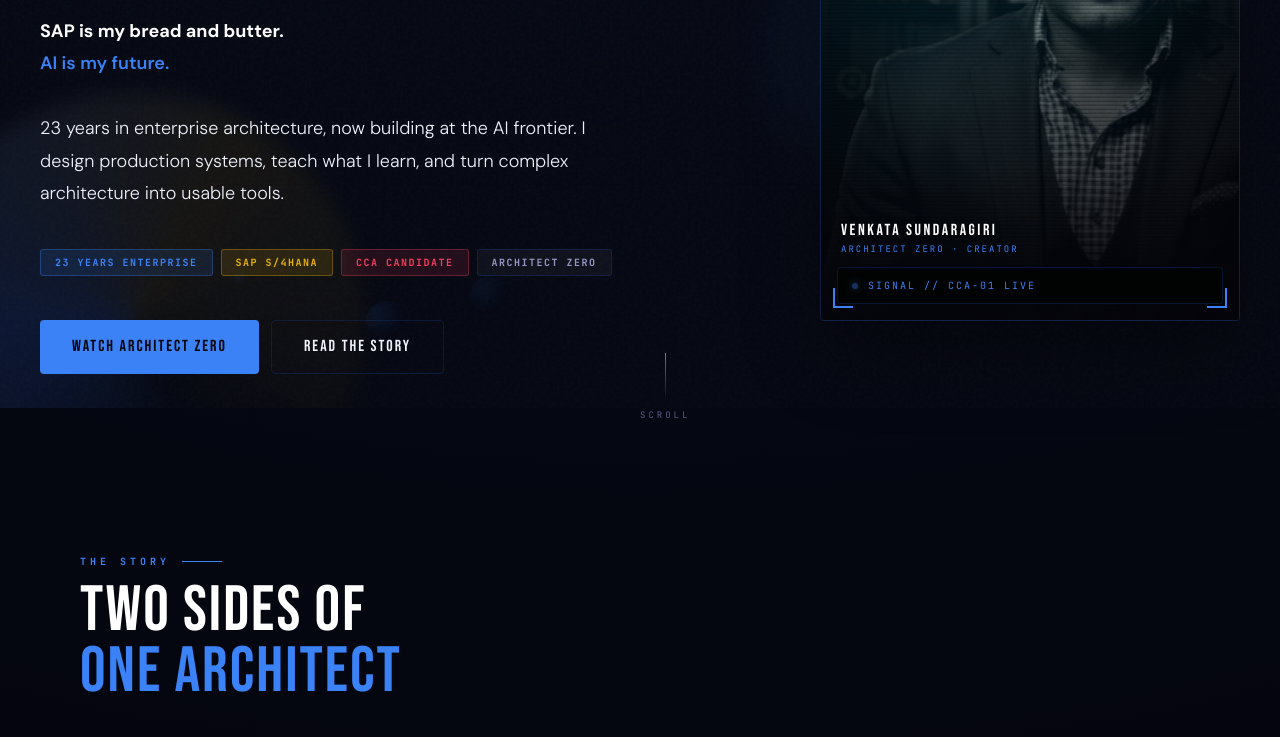
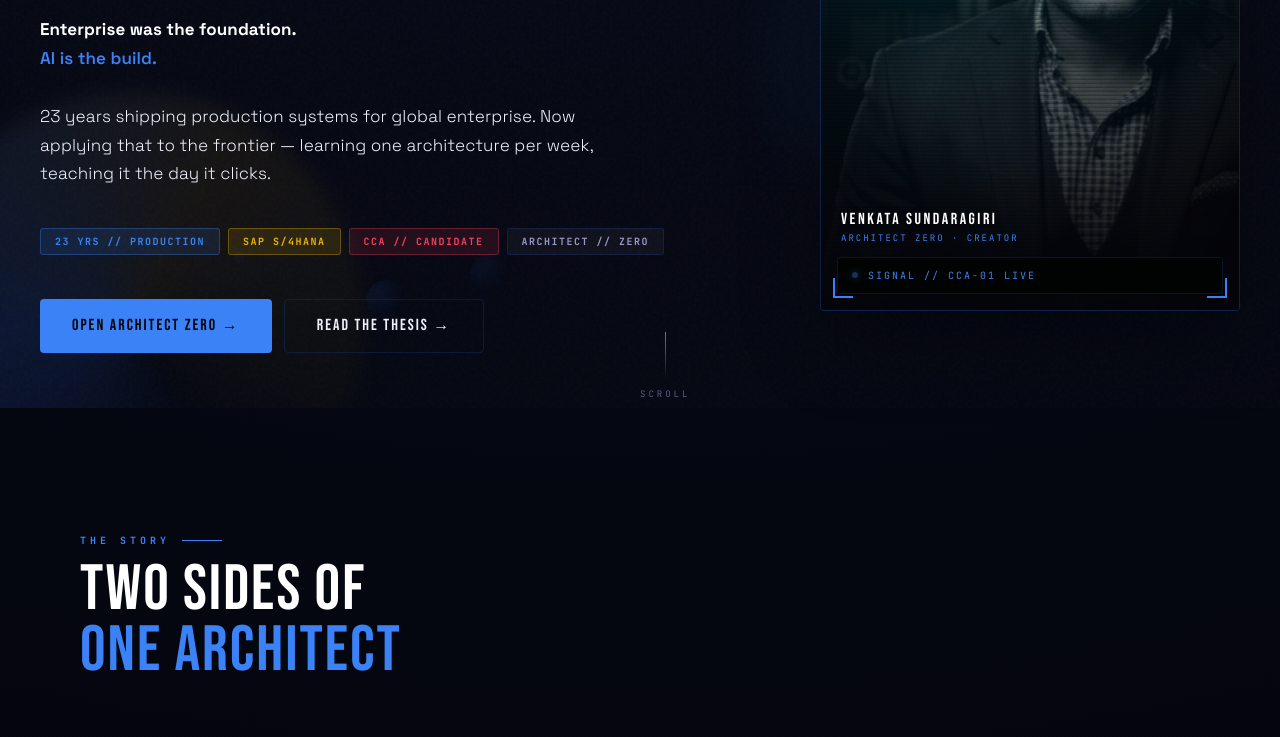
Before and after one commit to sundaragiriv/venkataSite, an Astro site: page / in a window 1280 px wide. Shown: the part 392-1129 px from the top of the page. Built offline with nearby package versions, Linux system fonts and the light colour scheme; Astro itself is replaced by a stand-in of ours.

Commit message:
feat(brand): hero copy refresh + Space Grotesk on body paragraph only
Hero copy sharpened (Option A — architect/foundation/build metaphor):
- Title: "Solution Architect - AI Educator" -> "Solution Architect //
  AI Educator" (terminal-style divider matches the rest of the page)
- Statement: rewrites "SAP is my bread and butter / AI is my future"
  -> "Enterprise was the foundation / AI is the build" and tightens
  the supporting paragraph
- Chips: "23 Years Enterprise / CCA Candidate / Architect Zero" ->
  "23 YRS // PRODUCTION / CCA // CANDIDATE / ARCHITECT // ZERO"
- CTAs: "Watch Architect Zero" -> "Open Architect Zero ->"
        "Read The Story"      -> "Read The Thesis ->"

Font:
- Add Space Grotesk import alongside existing DM Sans (kept site-wide
  for menus, buttons, and other body copy per user preference).
- Apply Space Grotesk ONLY to .hero-statement so the headline paragraph
  reads sharper / less rounded than the rest of the page.
- Tighten that paragraph: font-size 18px -> 17px, line-height 1.8 ->
  1.7, micro letter-spacing 0.005em for engineered feel.

Build: 136 pages, no regressions.

```diff
--- a/src/components/brand/Hero.astro
+++ b/src/components/brand/Hero.astro
@@ -31,22 +31,23 @@ import AmbientField from './AmbientField.astro';
           VENKATA<br />
           <span class="hero-name-electric">SUNDARAGIRI</span>
         </div>
-        <div class="hero-title">Solution Architect - AI Educator</div>
+        <div class="hero-title">Solution Architect // AI Educator</div>
         <div class="hero-statement">
-          <strong>SAP is my bread and butter.</strong><br />
-          <em>AI is my future.</em><br /><br />
-          23 years in enterprise architecture, now building at the AI frontier.
-          I design production systems, teach what I learn, and turn complex architecture into usable tools.
+          <strong>Enterprise was the foundation.</strong><br />
+          <em>AI is the build.</em><br /><br />
+          23 years shipping production systems for global enterprise.
+          Now applying that to the frontier &mdash; learning one architecture
+          per week, teaching it the day it clicks.
         </div>
         <div class="hero-chips">
-          <span class="chip chip-electric">23 Years Enterprise</span>
+          <span class="chip chip-electric">23 YRS // PRODUCTION</span>
           <span class="chip chip-gold">SAP S/4HANA</span>
-          <span class="chip chip-signal">CCA Candidate</span>
-          <span class="chip chip-muted">Architect Zero</span>
+          <span class="chip chip-signal">CCA // CANDIDATE</span>
+          <span class="chip chip-muted">ARCHITECT // ZERO</span>
         </div>
         <div class="hero-actions">
-          <a href="/architect-zero/" class="btn-primary">Watch Architect Zero</a>
-          <a href="#story" class="btn-secondary">Read The Story</a>
+          <a href="/architect-zero/" class="btn-primary">Open Architect Zero &rarr;</a>
+          <a href="#story" class="btn-secondary">Read The Thesis &rarr;</a>
         </div>
       </div>
 
--- a/src/layouts/BrandLayout.astro
+++ b/src/layouts/BrandLayout.astro
@@ -366,10 +366,12 @@ const {
   }
 
   .hero-statement {
-    font-size: 18px;
+    font-family: 'Space Grotesk', system-ui, sans-serif;
+    font-size: 17px;
     font-weight: 300;
     color: var(--text);
-    line-height: 1.8;
+    line-height: 1.7;
+    letter-spacing: 0.005em;
     max-width: 560px;
     margin-bottom: 40px;
     animation: fadeUp 0.6s 0.3s var(--ease-out) both;
--- a/src/styles/global.css
+++ b/src/styles/global.css
@@ -1,4 +1,4 @@
-@import url('https://fonts.googleapis.com/css2?family=Bebas+Neue&family=DM+Sans:wght@300;400;500;600;700;800;900&family=JetBrains+Mono:wght@400;500;600;700&display=swap');
+@import url('https://fonts.googleapis.com/css2?family=Bebas+Neue&family=DM+Sans:wght@300;400;500;600;700;800;900&family=Space+Grotesk:wght@300;400;500;600;700&family=JetBrains+Mono:wght@400;500;600;700&display=swap');
 
 @tailwind base;
 @tailwind components;
```
